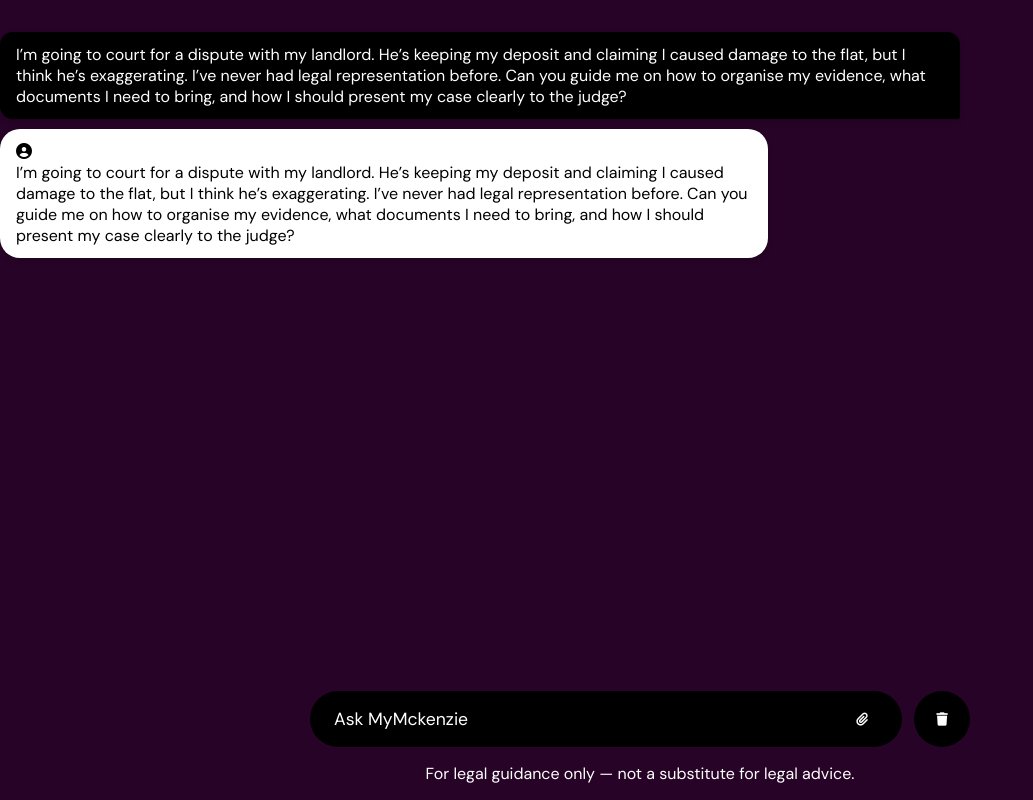
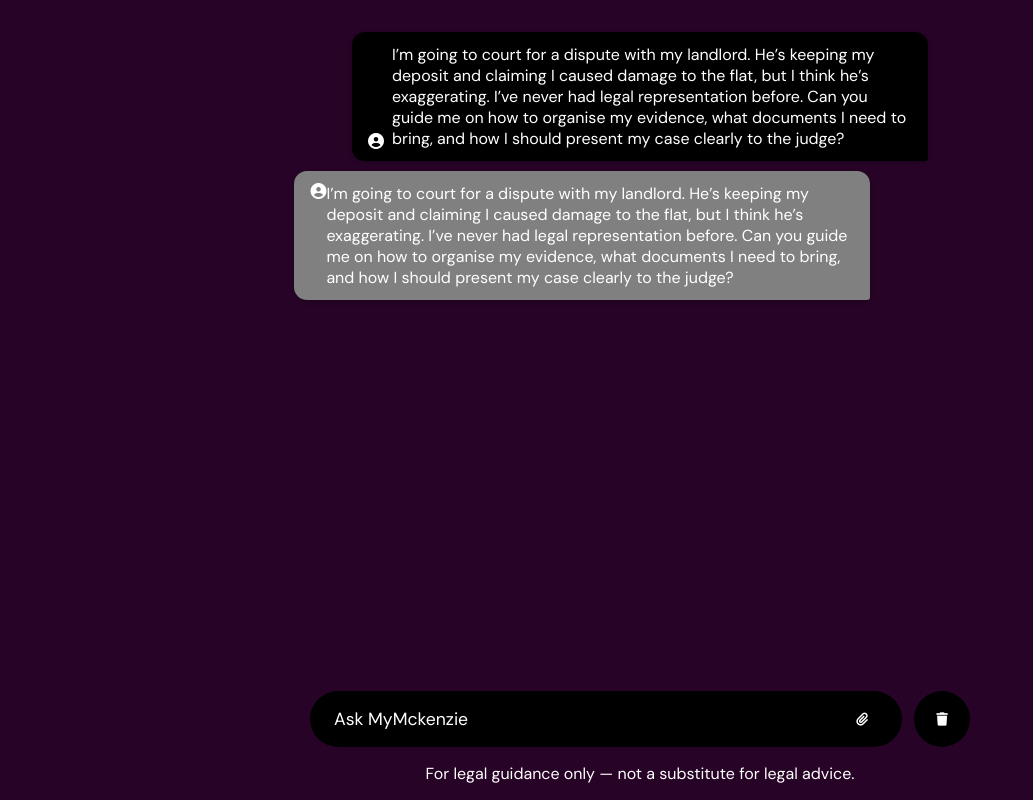
Before and after one commit to DeveloperForChrist/MyMckenzie, a plain HTML site: page chatbot.html in a window 1280 px wide. Shown: the whole page, without its empty margins (0-1033 px from the left). Drawn offline with Linux system fonts and the light colour scheme.

Commit message:
modified:   chatbot.css 	modified:   chatbot.html

```diff
--- a/chatbot.css
+++ b/chatbot.css
@@ -102,43 +102,78 @@ body{
 
 /* Individual user message styles, basically what it does
  is style the user's messages, like the box it stays in */
-.chat-container .user-message{
-  display: inline-block;
+.chat-container .user-message {
+  display: flex;
   background: var(--black-color);
   color: var(--white-color);
+  justify-content: flex-start;
+  align-items: flex-end;
+  gap: 8px;
   padding: 12px 16px;
+  max-width: 45%;
+  border-radius: 13px 13px 3px 13px;
+  word-wrap: break-word;
+  margin-left: auto;
+  margin-bottom: 10px;
+  box-shadow: 0 2px 5px rgba(0,0,0,0.2);
+  position: relative; /* Add this */
+}
+
+/* User message styles */
+.chat-container .messages .user-message{
+  padding: 12px 16px;
+  position: relative;
+  display: inline;
+  margin-left: auto;
   max-width: 75%;
   border-radius: 13px 13px 3px 13px;
+  background: var(--black-color);
+}
+
+/* Individual bot message styles, basically what it does is style the bot's messages */
+.chat-container .bot-message{
+  display: inline-flex; /* use flexbox for alignment */
+  background: gray;
+  color: var(--white-color);
+  padding: 12px 16px;
+  max-width: 45%;
+  border-radius: 13px 13px 3px 13px;
   word-wrap: break-word;
-  margin-left: auto;  /* push to right */
+  margin-left: 23%;  /* push to right */
   margin-bottom: 10px;
   box-shadow: 0 2px 5px rgba(0,0,0,0.2);
 
 }
 
-/* Individual bot message styles, basically what it does is style the bot's messages */
-.chat-container .bot-message{
-  display: inline-block;
-  background: var(--white-color);
-  color: var(--black-color);
-  padding: 12px 16px;
-  max-width: 60%;
-  border-radius: var(--border-radius-m);
-  word-wrap: break-word;
-  margin-bottom: 10px;
-  box-shadow: 0 2px 5px rgba(0,0,0,0.2);
+/* Bot avatar styles */
+.chat-container .bot-message .bot-avatar {
+  height: 43px; /* size of the circle */
+  width: 43px;/* size of the circle */
+  border-radius: 50%;/* makes it a circle */
+  flex-shrink: 0;/* prevent shrinking */
+  background: var(--primary-color);/* background color of the circle */
+  border: 1px solid var(--border-color);/* border color of the circle */
+  display: flex;/* center the icon */
+  align-items: center;/* center the icon */
+  justify-content: center;/* center the icon */
+  font-size: 30px; /* size of Font Awesome icon inside */
 }
 
 
-
-/* User message styles */
-.chat-container .messages .user-message{
-  padding: 12px 16px;
-  max-width: 75%;
-  border-radius: 13px 13px 3px 13px;
-  background: var(--black-color);
+.chat-container .user-message .user-avatar {
+  right: 8px;   /* Adjust as needed */
+  bottom: 8px;  /* Adjust as needed */
+  height: 43px;
+  width: 43px;
+  border-radius: 50%;
+  flex-shrink: 0;
+  background: var(--primary-color);
+  border: 1px solid var(--border-color);
+  display: flex;
+  align-items: left;
+  justify-content: center;
+  font-size: 30px;
 }
-
 
 
   /* Bot message styles */
--- a/chatbot.html
+++ b/chatbot.html
@@ -20,6 +20,7 @@
         <div class="chat-container">
             <!-- User message container -->
             <div class="message user-message">
+                <i class="fa-solid fa-circle-user" alt="User Logo" class="User-avatar"></i>
                 <p class ="message-text"> I’m going to court for a dispute with my landlord.
                 He’s keeping my deposit and claiming I caused damage to the flat,
                  but I think he’s exaggerating. I’ve never had legal representation before.
```
